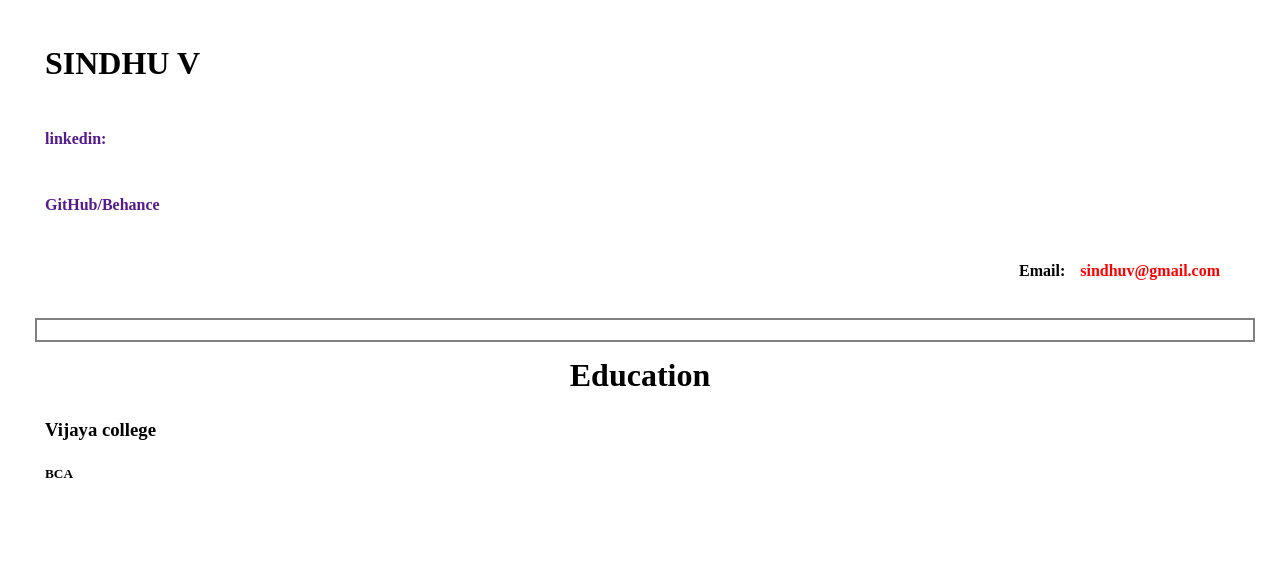
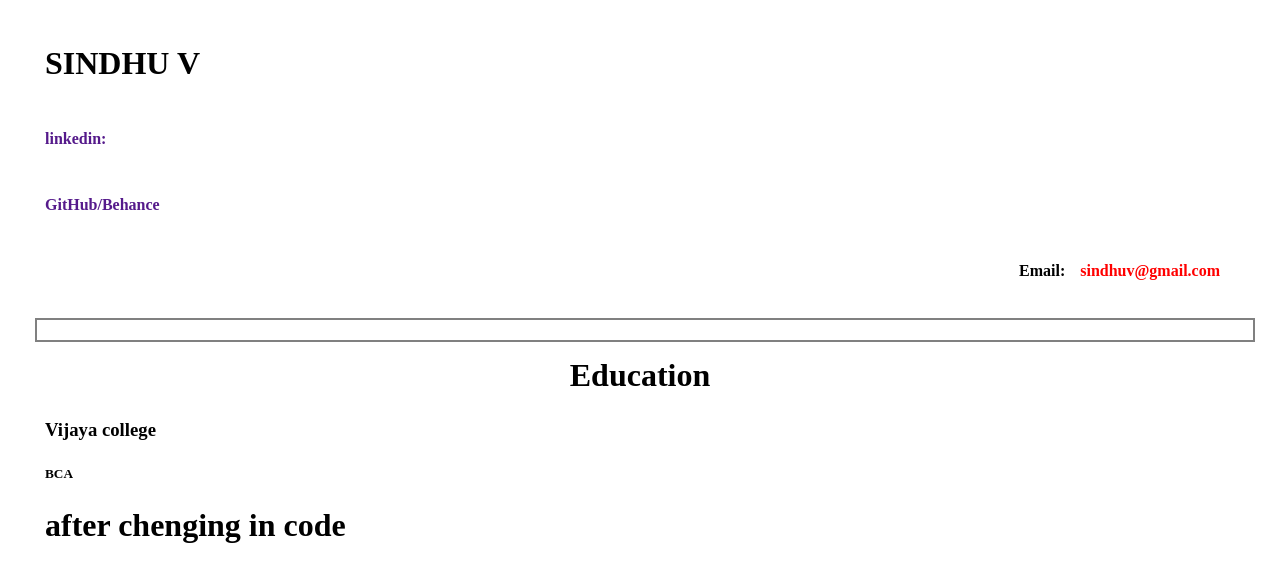
Before and after one commit to SindhuVenugopal/Resume, a plain HTML site: page index.html in a window 1280 px wide. Drawn offline with Linux system fonts and the light colour scheme.

Commit message:
second-commit

```diff
--- a/index.html
+++ b/index.html
@@ -24,5 +24,6 @@
     <h1 style="text-align: center;">Education</h1>
     <h3>Vijaya college</h3>
     <h5>BCA</h5>
+    <h1>after chenging in code</h1>
 </body>
 </html>
```
